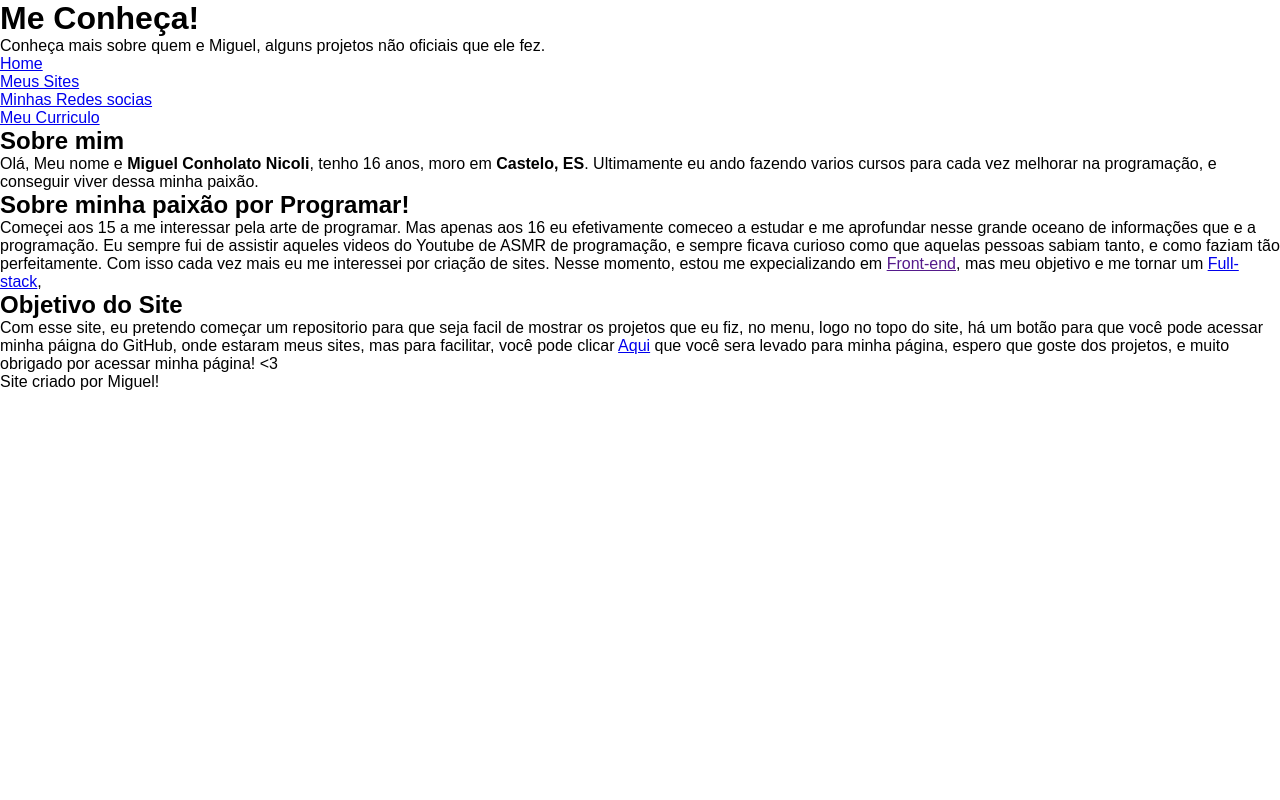
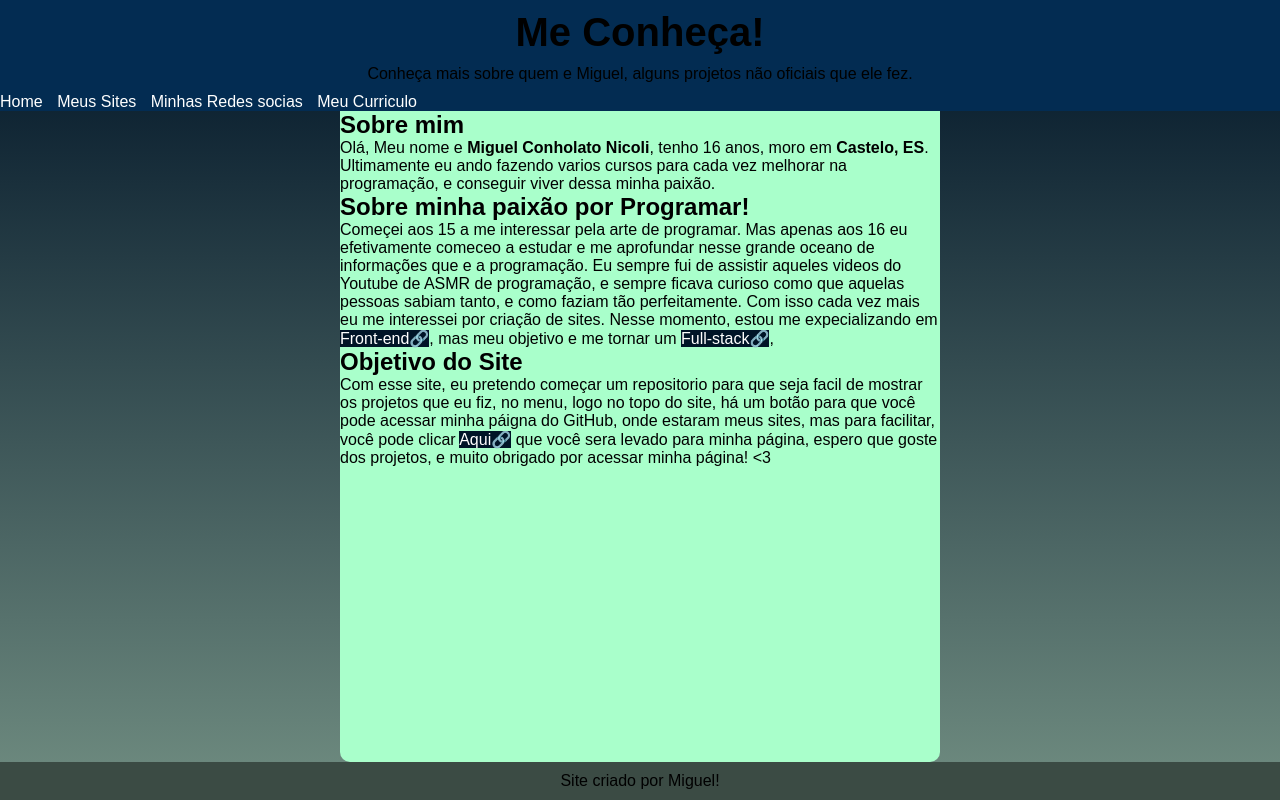
Before and after one commit to zarielbloomp/meu-repositorio-site-, a plain HTML site: page index.html in a window 1280 px wide. Drawn offline with Linux system fonts and the light colour scheme.

Commit message:
começando meu portifolio

```diff
--- a/index.html
+++ b/index.html
@@ -7,13 +7,15 @@
     <link rel="stylesheet" href="style/geral.css" media="all">
     <link rel="stylesheet" href="style/telas.css" media="screen" >
     <link rel="shortcut icon" href="img/favicon-16x16.ico" type="image/x-icon">
+
 </head>
 <body>
     <header>
         <menu>
             <h1>Me Conheça!</h1>
-                <p>Conheça mais sobre quem e Miguel, alguns projetos não oficiais que ele fez.</p>
+                <p class="p-header">Conheça mais sobre quem e Miguel, alguns projetos não oficiais que ele fez.</p>
             <ul>
+
                 <li><a href="#">Home</a></li>
                 <li><a href="#">Meus Sites</a></li>
                 <li><a href="#">Minhas Redes socias</a></li>
@@ -26,11 +28,11 @@
 
     <main>
         <h2>Sobre mim</h2>
-            <p>Olá, Meu nome e <strong>Miguel Conholato Nicoli</strong>, tenho 16 anos, moro em <strong>Castelo, ES</strong>. Ultimamente eu ando fazendo varios cursos para cada vez melhorar na programação, e conseguir viver dessa minha paixão.</p>
+            <p class="text-main">Olá, Meu nome e <strong>Miguel Conholato Nicoli</strong>, tenho 16 anos, moro em <strong>Castelo, ES</strong>. Ultimamente eu ando fazendo varios cursos para cada vez melhorar na programação, e conseguir viver dessa minha paixão.</p>
         <h2>Sobre minha paixão por Programar!</h2>
-            <p>Começei aos 15 a me interessar pela arte de programar. Mas apenas aos 16 eu efetivamente comeceo a estudar e me aprofundar nesse grande oceano de informações que e a programação. Eu sempre fui de assistir aqueles videos do Youtube de ASMR de programação, e sempre ficava curioso como que aquelas pessoas sabiam tanto, e como faziam tão perfeitamente. Com isso cada vez mais eu me interessei por criação de sites. Nesse momento, estou me expecializando em <a href="">Front-end</a>, mas meu objetivo e me tornar um <a href="#">Full-stack</a>,</p>
+            <p class="text-main">Começei aos 15 a me interessar pela arte de programar. Mas apenas aos 16 eu efetivamente comeceo a estudar e me aprofundar nesse grande oceano de informações que e a programação. Eu sempre fui de assistir aqueles videos do Youtube de ASMR de programação, e sempre ficava curioso como que aquelas pessoas sabiam tanto, e como faziam tão perfeitamente. Com isso cada vez mais eu me interessei por criação de sites. Nesse momento, estou me expecializando em <a href="#" class="programador" target="_blank" rel="external">Front-end🔗</a>, mas meu objetivo e me tornar um <a href="#" class="programador" target="_blank" rel="external">Full-stack🔗</a>,</p>
         <h2>Objetivo do Site</h2>
-            <p>Com esse site, eu pretendo começar um repositorio para que seja facil de mostrar os projetos que eu fiz, no menu, logo no topo do site, há um botão para que você pode acessar minha páigna do GitHub, onde estaram meus sites, mas para facilitar, você pode clicar <a href="#">Aqui</a> que você sera levado para minha página, espero que goste dos projetos, e muito obrigado por acessar minha página! <3</p>
+            <p class="text-main">Com esse site, eu pretendo começar um repositorio para que seja facil de mostrar os projetos que eu fiz, no menu, logo no topo do site, há um botão para que você pode acessar minha páigna do GitHub, onde estaram meus sites, mas para facilitar, você pode clicar <a class="link-git" href="#" target="_blank" rel="external">Aqui🔗</a> que você sera levado para minha página, espero que goste dos projetos, e muito obrigado por acessar minha página! <3</p>
 
 
     </main>
--- a/style/geral.css
+++ b/style/geral.css
@@ -4,4 +4,103 @@
     padding: 0px;
     margin: 0px;
     font-family: Arial, Helvetica, sans-serif;
+
 }
+
+:root{
+    --backgroud-color--: #001427;
+    --header-color--: #2a6345;
+    --main-color--: #A9FFCB;
+    --gradient-color--: #708D81;
+    --footer-color--: #3b4b44;
+    --a-programador-color-: white;
+}
+
+body{
+    background-image: linear-gradient(to top, var(--gradient-color--), var(--backgroud-color--));
+    display: flex;
+    flex-direction: column;
+    min-height: 100vh;
+}
+
+header{
+    background-color: #032c52;
+}
+
+h1{
+    text-align: center;
+    font-size: 2.5em;
+    padding: 10px;
+}
+
+.p-header{
+    text-align: center;
+    padding-bottom: 10px;
+}
+
+
+
+ul > li{
+    display: inline;
+    padding-right: 10px;
+
+}
+
+ul > li > a{
+    text-decoration: none;
+    color: white;
+}
+
+ul a:hover{
+    text-decoration: underline;
+    color: darkgray;
+
+}
+
+main{
+    flex: 1;
+    background-color: var(--main-color--);
+    height: 400px;
+    width: 600px;
+    display: block;
+    border-radius: 0px 0px 10px 10px;
+    margin: auto;
+}
+
+.text-main{
+
+}
+
+.programador{
+    background-color: #001427;
+    color: var(--a-programador-color-);
+    text-decoration: none;
+
+}
+
+.programador:hover{
+    background-color: #0666c0;
+    text-decoration: underline;
+}
+
+.link-git{
+    text-decoration: none;
+    background-color: #001427;
+    color: white;
+
+}
+
+.link-git:hover{
+    text-decoration: underline;
+    background-color: #0666c0;
+}
+
+footer{
+    background-color: var(--footer-color--);
+    text-align: bottom;
+    margin-top: auto;
+    text-align: center;
+    padding: 10px;
+
+
+}
```
